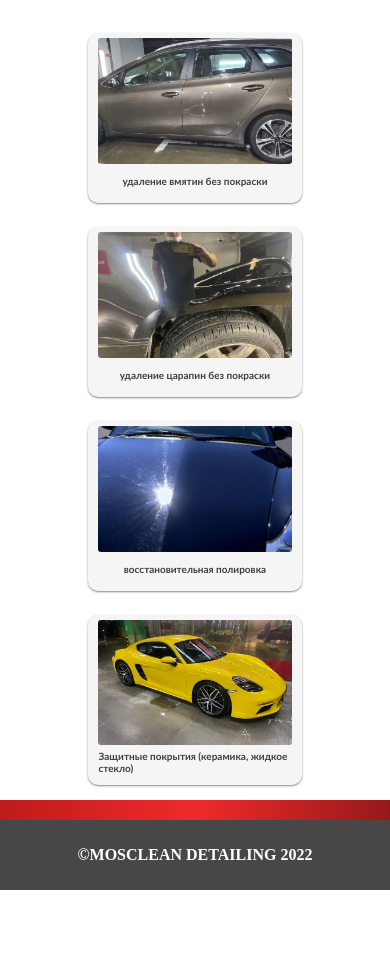
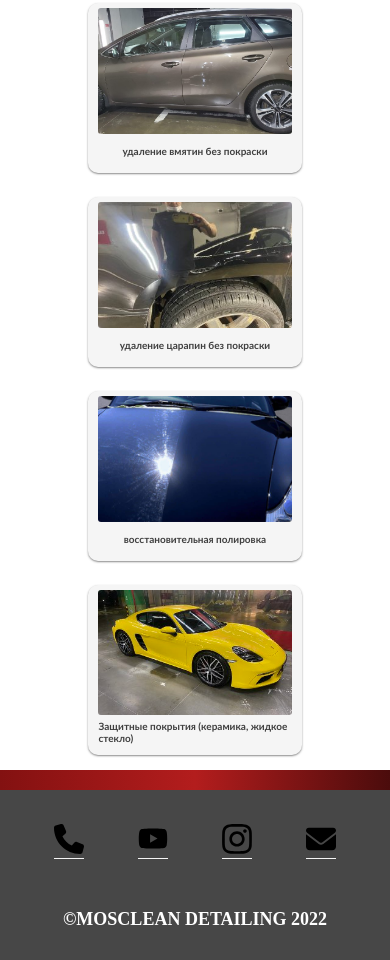
Before and after one commit to Arsen4ik/mosclean-detailing, a website built with Parcel: page index.html in a window 390 px wide. Shown: the part 272-1232 px from the top of the page. Before the commit the page ends 1162 px from the top, so only its background shows below. Built offline with nearby package versions, Linux system fonts and the light colour scheme; a web font is replaced by a local one.

Commit message:
стилизация продолжается

```diff
--- a/Main-links/contact.css
+++ b/Main-links/contact.css
@@ -4,13 +4,14 @@
 }
 body {
     margin: 0;
-    background-color: rgb(216, 216, 216);
+    /* background-color: rgb(216, 216, 216); */
 }
 
 header {
     height: 40px;
-    background-color: rgb(189, 189, 189);
+    background-color: rgba(0, 0, 0, 0);
     width: 100%;
+    position: absolute;
 }
 header::after {
     content: "";
@@ -46,7 +47,9 @@ nav {
     padding: 0 30px;
     font-family: inherit;
     text-decoration: none;
-    color: rgb(48, 48, 48);
+    /* color: rgb(48, 48, 48); */
+    color: whitesmoke;
+
 }
 ul {
     margin: 0;
@@ -69,39 +72,41 @@ a {
 }
 
 section {
-    width: 100%;
-    height: calc(100vh - 100px);
-    background-image: linear-gradient(rgb(189,189,189), white, rgb(216, 216, 216));
+    /* width: 100%; */
+    height: 100vh;
+    background-image: linear-gradient(to bottom right, rgb(40, 163, 40) 30%, white 30.3%,rgb(255, 72, 0) 33%, rgb(0, 42, 119) 80%);
     display: flex;
     flex-direction: row;
     flex-wrap: wrap;
     justify-content: space-evenly;
     box-sizing: border-box;
     align-items: center;
-    padding: 50px 0;
+    padding-top: 50px;
     letter-spacing: 3px;
     gap: 20px;
+    margin: 0;
 }
 
 section>a>div {
     width: 200px;
     height: 200px;
-    background-color: rgba(0, 0, 0, 0.05);
+    background-color: rgba(0, 0, 0, 0.1);
     display: flex;
     flex-direction: column;
     justify-content: center;
     align-items: center;
     border-radius: 5px;
-    box-shadow: 0px 1px 2px 0px rgba(88, 88, 88, 0.7);
+    box-shadow: 0px 1px 2px 0px rgba(139, 139, 139, 0.7);
+    transition: transform 1s;
 }
 
 section>a>div:hover {
     transform: scale(1.1);
-    transition: transform 1s;
 }
 
 section div p {
-    color: rgb(48, 48, 48);
+    /* color: rgb(48, 48, 48); */
+    color: whitesmoke;
     font-size: x-large;
     font-family: Andale Mono, monospace;
 }
@@ -133,6 +138,7 @@ section div div {
     color: crimson;
     text-align: center;
     font-size: medium;
+    font-family: Andale Mono, monospace;
 }
 
 @media screen and (min-width: 541px) and (max-width: 992px) {
@@ -165,9 +171,10 @@ section div div {
         font-size: 15px;
     }
     section {
-        padding: 10px 0;
-        width: 200px;
-        height: auto;
+        padding-top: 50px;
+        width: 100%;
+        height: 100vh;
+        min-height: 730px;
         /* display: grid;
         grid-template-columns: repeat(2, auto);
         grid-template-rows: repeat(2, auto); */
@@ -177,8 +184,8 @@ section div div {
         flex-wrap: wrap;
         /* align-content: center; */
         gap: 15px;
-        margin-left: auto;
-        margin-right: auto;
+        /* margin-left: auto;
+        margin-right: auto; */
     }
     section>a>div {
         width: 150px;
--- a/index.html
+++ b/index.html
@@ -95,17 +95,20 @@
     </div>
     <!-- // -->
     <footer>
-        <!-- <a id="foot-num" href="tel:+7917515-55-15">
-            <p class="foot-num-1">call us:</p>
-            <p class="foot-num-2">+7(917)515-55-15</p>
-        </a> -->
+        <section>
+            <a href="tel:+7917515-55-15">
+                <div class="img1"></div>
+            </a><a href="https://www.youtube.com/" target="_blank">
+                <div class="img2"></div>
+            </a><a href="https://www.instagram.com/" target="_blank">
+                <div class="img3"></div>
+            </a><a href="mailto: aaaa@google.com" target="_blank">
+                <div class="img4"></div>
+            </a>
+        </section>
         <div id="copi">
         &copy;MOSCLEAN DETAILING {{ date }}
         </div>
-        <!-- <a id="foot-em" href="">
-            <p class="foot-em-1">email:</p>
-            <p class="foot-em-2">abaaaaa@gmail.su</p>
-        </a> -->
     </footer>
 </body>
 </html>
--- a/options/options.css
+++ b/options/options.css
@@ -1,6 +1,10 @@
 * {
     font-family: 'Kelly Slab';
     /* font-family: 'Ruslan Display'; */
+}
+
+body {
+    background-image: linear-gradient(to right, rgb(179, 24, 24),rgb(199, 33, 33) , rgb(143, 47, 23));
 }
 
 header a {
@@ -128,6 +132,7 @@ header a {
     }
     footer {
         margin-top: 76px;
+        font-size: small;
     }
     .zaglav>p:first-child {
         font-size: x-large;
@@ -147,4 +152,7 @@ header a {
     .primer {
         height: 75px;
     }
+    header a {
+        font-size: xx-small;
+    }
 }
--- a/style.css
+++ b/style.css
@@ -6,7 +6,7 @@
 
 body {
     margin: 0;
-    background-image: linear-gradient(to right, rgb(190, 27, 27),rgb(240, 42, 42) , rgb(150, 25, 25));
+    background-image: linear-gradient(to right, rgb(131, 17, 17),rgb(179, 29, 29) , rgb(75, 12, 12));
     display: flex;
     flex-direction: column;
 }
@@ -16,6 +16,10 @@ header {
     width: 100%;
 }
 
+ul {
+    list-style-type: none;
+    padding: 0;
+}
 
 .logo0 {
     align-items: center;
@@ -81,10 +85,11 @@ header a:active {
     display: flex;
     align-items: center;
     justify-content: center;
+    transition: transform 6s cubic-bezier(0.25, 0.45, 0.45, 0.95);
+
 }
 .mainImg:hover {
     transform: scale(1.1);
-    transition: transform 6s cubic-bezier(0.25, 0.45, 0.45, 0.95);
 }
 
 .company {
@@ -138,7 +143,7 @@ header a:active {
     background-color: rgba(0, 0, 0, 0.1);
     color: rgb(255, 255, 255);
     /* box-shadow: 20px 20px rgba(204, 173, 0), -20px -20px rgba(204, 173, 0); */
-    box-shadow: 0px 1px 2px 0px rgba(255, 255, 255, 0.7),
+    box-shadow: 0px 1px 2px 5px rgba(255, 255, 255, 0.7),
             1px 2px 4px 0px rgba(255, 255, 255, 0.7),
             2px 4px 8px 0px rgba(255, 255, 255, 0.7),
             2px 4px 16px 0px rgba(255, 255, 255, 0.7);
@@ -185,7 +190,7 @@ header a:active {
 .secPict-0 {
     /* width: calc(33% - 42px); */
     /* padding-top: 50px; */
-    width: 400px;
+    width: 500px;
     height: 380px;
     background-repeat: no-repeat;
     background-color: whitesmoke;
@@ -204,19 +209,19 @@ header a:active {
 }
 .secPict-0:hover {
     transform: scale(1.05);
-    background-color: rgb(63, 63, 63);
+    background-color: white;
     box-shadow: 2px 4px 5px 2px rgba(128, 128, 128, 0.7);
 }
 
 .secPict-0:hover>.part1 {
     /* transition: all .5s ease-in-out;
     transform: scale(1.2); */
-    opacity: 0.7;
+    opacity: 0.8;
 }
 
-.secPict-0:hover>.part2 {
-    color: whitesmoke;
-}
+/* .secPict-0:hover>.part2 {
+    color: rgb(71, 71, 71);
+} */
 
 .part1 {
     /* background-color: white;
@@ -299,22 +304,63 @@ header a:active {
 footer {
     margin-top: 100px;
     display: flex;
-    height: 70px;
+    height: 200px;
     justify-content: space-around;
-    flex-direction: row;
+    flex-direction: column;
     align-items: center;
     background-color: rgb(71,71,71);
     color: rgb(255, 255, 255);
     font-family: Andale Mono, monospace;
     font-weight: bold;
+    gap: 50px;
+    padding: 20px 0;
 }
-.footer div {
+
+footer>section {
+    width: 100%;
+    height: 50px;
+    /* background-color: turquoise; */
+    display: flex;
+    flex-direction: row;
+    justify-content: space-evenly;
+}
+footer section div {
+    width: 60px;
+    height: 80px;
+    /* background-color: hotpink; */
+    background-repeat: no-repeat;
+    background-size: contain;
+    background-position-x: center;
+    background-position-y: center;
+    box-sizing: border-box;
+    border-bottom: 1px solid whitesmoke;
+}
+footer section div:hover {
+    border-top: 1px solid;
+}
+
+footer section .img1 {
+    background-image: url(Main-links/contact-pictures/phone-solid.svg);
+}
+footer section .img2 {
+    background-image: url(Main-links/contact-pictures/youtube.svg);
+}
+footer section .img3 {
+    background-image: url(Main-links/contact-pictures/instagram.svg);
+}
+footer section .img4 {
+    background-image: url(Main-links/contact-pictures/envelope-solid.svg);
+}
+
+
+footer>div {
     display: flex;
     flex-direction: column;
 }
 
 #copi {
     font-family: 'Kelly Slab';
+    font-size: x-large;
 }
 
 .foot-num {
@@ -419,7 +465,7 @@ footer p:last-child:hover {
         margin-top: 20px;
         font-size: 12px;
     }
-    .foot-num-1 {
+    /* .foot-num-1 {
         font-size: 10px;
     }
     .foot-em-1 {
@@ -433,7 +479,8 @@ footer p:last-child:hover {
     }
     .part2 {
         font-size: 15px;
-    }
+    } */
+
 }
 @media screen and (width: 912px) {
     .mainImg {
@@ -466,7 +513,7 @@ footer p:last-child:hover {
     } */
 
     .secPict0 {
-        height: 100px;
+        height: 70px;
     }
     .secPict0-p {
         font-size: small;
@@ -505,8 +552,10 @@ footer p:last-child:hover {
 
     footer {
         margin-top: 20px;
+        height: 130px;
+        gap: 20px;
     }
-    .foot-num-1 {
+    /* .foot-num-1 {
         font-size: 8px;
     }
     .foot-em-1 {
@@ -517,12 +566,25 @@ footer p:last-child:hover {
     }
     .foot-em-2 {
         font-size: 12px;
-    }
+    } */
     .part2 {
         font-size: 10px;
     }
+    footer section div {
+        width: 30px;
+        height: 40px;
+    }
+    #copi {
+        font-size: large;
+    }
 }
 @media screen and (width: 280px) {
+    nav {
+        padding: 0 10px;
+    }
+    header a {
+        font-size: xx-small;
+    }
     .secPict0 {
         margin-top: -20px;
     }
@@ -541,7 +603,7 @@ footer p:last-child:hover {
     .MI-text2 p {
         font-size: 10px;
     } */
-    .foot-num-1 {
+    /* .foot-num-1 {
         font-size: 8px;
     }
     .foot-em-1 {
@@ -552,5 +614,6 @@ footer p:last-child:hover {
     }
     .foot-em-2 {
         font-size: 10px;
-    }
+    } */
+
 }
```
Also changed, not shown: Main-links/about.html (+21 -1 lines), Main-links/contact.html (+1 -1 lines), options/option1.html (+11 -0 lines), options/option2.html (+11 -0 lines), options/option3.html (+11 -0 lines), options/option4.html (+11 -0 lines), options/option5.html (+11 -0 lines).
